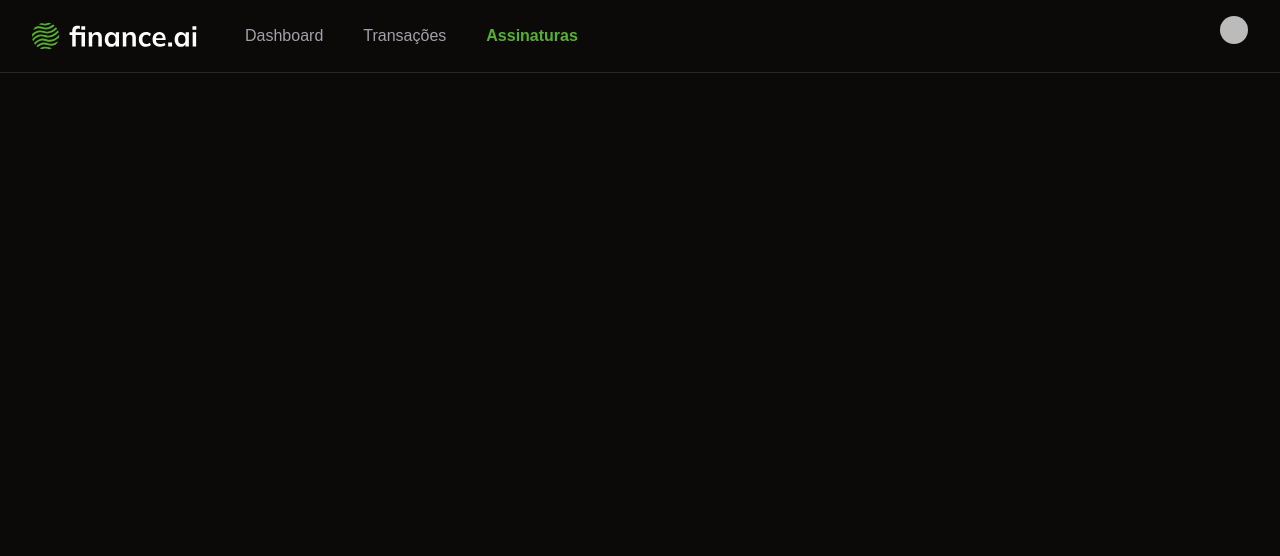
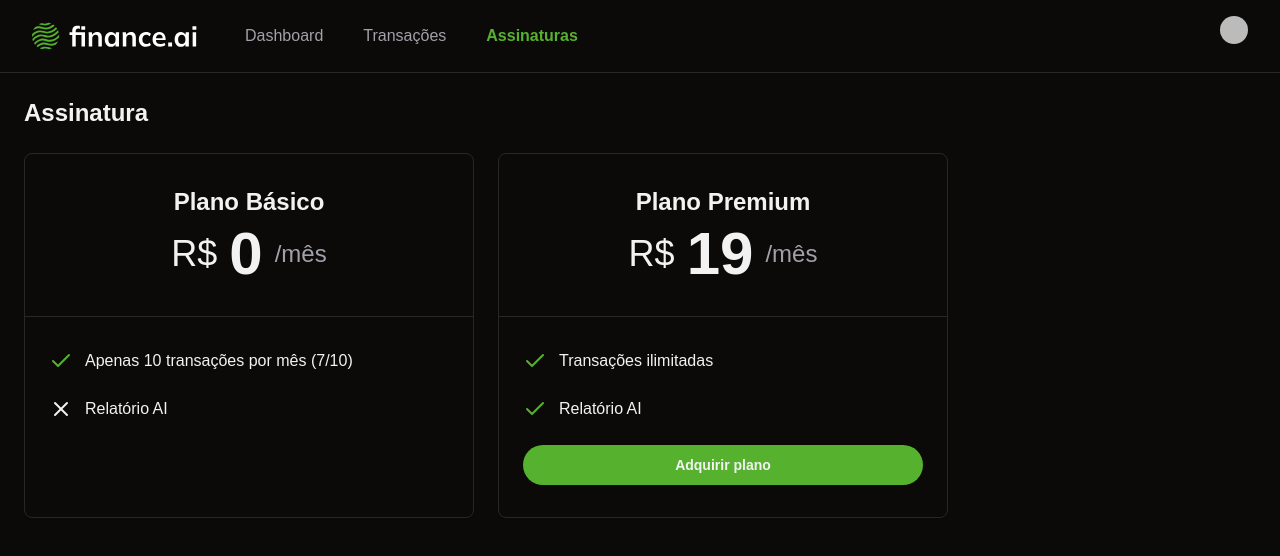
Before and after one commit to Dionn-AP/ai-finance, a Next.js app: page /subscription in a window 1280 px wide. Shown: the top 556 px of the page. Built offline with nearby package versions, Linux system fonts and the light colour scheme; no server answers; sample sign-in values are in the browser's storage; some icons are missing.

Commit message:
feat: ensure user is redirected to stripe checkout when acquire plan

```diff
--- /dev/null
+++ b/app/subscription/_actions/create-stripe-checkout/index.ts
@@ -0,0 +1,35 @@
+"use server";
+
+import { auth } from "@clerk/nextjs/server";
+import Stripe from "stripe";
+
+export const createStripeCheckout = async () => {
+  const { userId } = auth();
+  if (!userId) {
+    throw new Error("Unauthorized");
+  }
+  if (!process.env.STRIPE_SECRET_KEY) {
+    throw new Error("Stripe secret key not found");
+  }
+  const stripe = new Stripe(process.env.STRIPE_SECRET_KEY, {
+    apiVersion: "2024-10-28.acacia",
+  });
+  const session = await stripe.checkout.sessions.create({
+    payment_method_types: ["card"],
+    mode: "subscription",
+    success_url: "http://localhost:3000",
+    cancel_url: "http://localhost:3000",
+    subscription_data: {
+      metadata: {
+        clerk_user_id: userId,
+      },
+    },
+    line_items: [
+      {
+        price: process.env.STRIPE_PREMIUM_PLAN_PRICE_ID,
+        quantity: 1,
+      },
+    ],
+  });
+  return { sessionId: session.id };
+};
--- /dev/null
+++ b/app/subscription/_components/acquire-plan-button.tsx
@@ -0,0 +1,31 @@
+"use client";
+
+import { Button } from "@/app/_components/ui/button";
+import { createStripeCheckout } from "../_actions/create-stripe-checkout";
+import { loadStripe } from "@stripe/stripe-js";
+
+const AcquirePlanButton = () => {
+  const handleAcquirePlanClick = async () => {
+    const { sessionId } = await createStripeCheckout();
+    if (!process.env.NEXT_PUBLIC_STRIPE_PUBLISHABLE_KEY) {
+      throw new Error("Stripe publishable key not found");
+    }
+    const stripe = await loadStripe(
+      process.env.NEXT_PUBLIC_STRIPE_PUBLISHABLE_KEY,
+    );
+    if (!stripe) {
+      throw new Error("Stripe not found");
+    }
+    await stripe.redirectToCheckout({ sessionId });
+  };
+  return (
+    <Button
+      className="w-full rounded-full font-bold"
+      onClick={handleAcquirePlanClick}
+    >
+      Adquirir plano
+    </Button>
+  );
+};
+
+export default AcquirePlanButton;
--- a/app/subscription/page.tsx
+++ b/app/subscription/page.tsx
@@ -1,6 +1,9 @@
 import { auth } from "@clerk/nextjs/server";
 import { redirect } from "next/navigation";
 import NavBar from "../_components/navbar";
+import { Card, CardContent, CardHeader } from "../_components/ui/card";
+import { CheckIcon, XIcon } from "lucide-react";
+import AcquirePlanButton from "./_components/acquire-plan-button";
 
 const SubscriptionPage = async () => {
   const { userId } = await auth();
@@ -8,7 +11,62 @@
   if (!userId) {
     redirect("/login");
   }
-  return <NavBar />;
+  return (
+    <>
+      <NavBar />
+      <div className="space-y-6 p-6">
+        <h1 className="text-2xl font-bold">Assinatura</h1>
+        <div className="flex gap-6">
+          <Card className="w-[450px]">
+            <CardHeader className="border-b border-solid py-8">
+              <h2 className="text-center text-2xl font-semibold">
+                Plano Básico
+              </h2>
+              <div className="flex items-center justify-center gap-3">
+                <span className="text-4xl">R$</span>
+                <span className="text-6xl font-semibold">0</span>
+                <span className="text-2xl text-muted-foreground">/mês</span>
+              </div>
+            </CardHeader>
+            <CardContent className="space-y-6 py-8">
+              <div className="flex items-center gap-3">
+                <CheckIcon className="text-primary" />
+                <p>Apenas 10 transações por mês (7/10)</p>
+              </div>
+              <div className="flex items-center gap-3">
+                <XIcon />
+                <p>Relatório AI</p>
+              </div>
+            </CardContent>
+          </Card>
+
+          <Card className="w-[450px]">
+            <CardHeader className="border-b border-solid py-8">
+              <h2 className="text-center text-2xl font-semibold">
+                Plano Premium
+              </h2>
+              <div className="flex items-center justify-center gap-3">
+                <span className="text-4xl">R$</span>
+                <span className="text-6xl font-semibold">19</span>
+                <span className="text-2xl text-muted-foreground">/mês</span>
+              </div>
+            </CardHeader>
+            <CardContent className="space-y-6 py-8">
+              <div className="flex items-center gap-3">
+                <CheckIcon className="text-primary" />
+                <p>Transações ilimitadas</p>
+              </div>
+              <div className="flex items-center gap-3">
+                <CheckIcon className="text-primary" />
+                <p>Relatório AI</p>
+              </div>
+              <AcquirePlanButton />
+            </CardContent>
+          </Card>
+        </div>
+      </div>
+    </>
+  );
 };
 
 export default SubscriptionPage;
--- a/package.json
+++ b/package.json
@@ -21,6 +21,7 @@
     "@radix-ui/react-scroll-area": "^1.2.1",
     "@radix-ui/react-select": "^2.1.2",
     "@radix-ui/react-slot": "^1.1.0",
+    "@stripe/stripe-js": "^4.9.0",
     "@tanstack/react-table": "^8.20.5",
     "class-variance-authority": "^0.7.0",
     "clsx": "^2.1.1",
@@ -36,6 +37,7 @@
     "react-hook-form": "^7.53.2",
     "react-number-format": "^5.4.2",
     "recharts": "^2.13.3",
+    "stripe": "^17.3.1",
     "tailwind-merge": "^2.5.4",
     "tailwindcss-animate": "^1.0.7",
     "zod": "^3.23.8"
```
Also changed, not shown: 1 other file (tests, documents, lock files or other folders).
